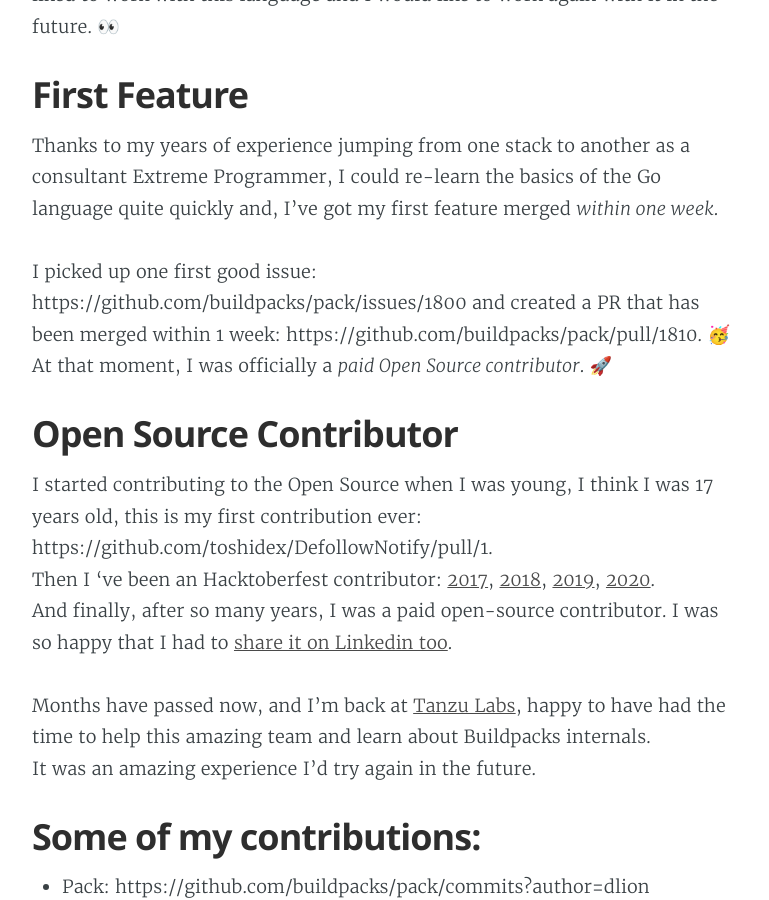
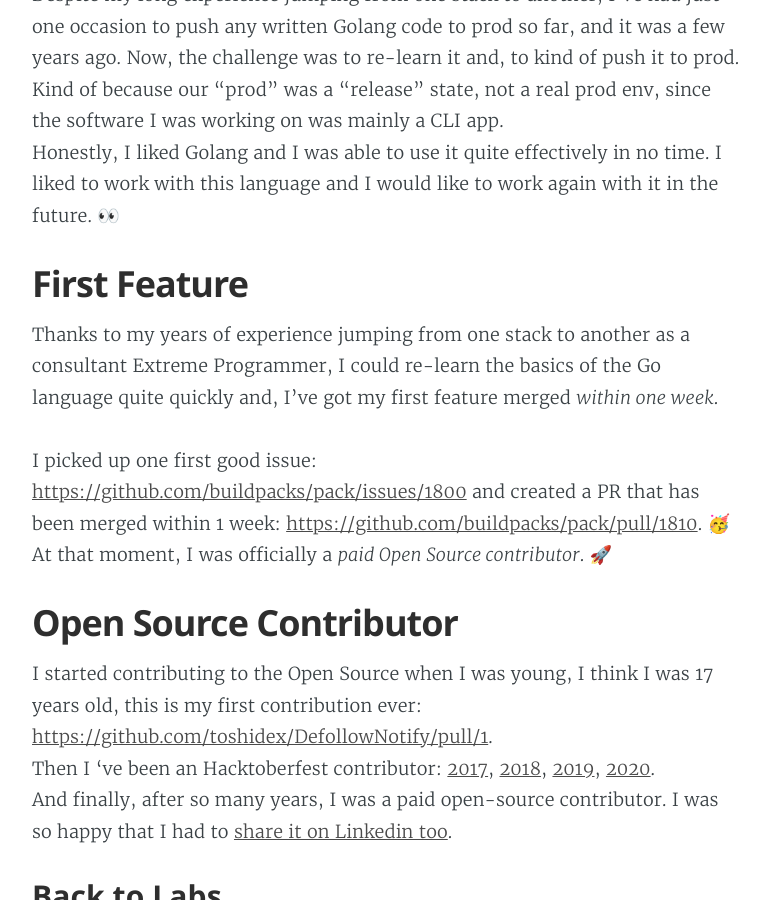
Before and after one commit to dlion/domenicoluciani, a Jekyll site: the page built from _posts/2023-11-16-buildpacks-3-months-later.md, in a window 1280 px wide and 900 px high, scrolled down 4832 px. Shown: the whole window, without its empty margins (253-1022 px from the left). Built offline with Jekyll 4.4.1, drawn with Linux system fonts in a browser that asks for light colours; some web fonts are replaced; comment, search, counter and statistics services are not loaded; some of the changed text lies outside the part shown.

Commit message:
Second revision of the take 3 article
Signed-off-by: Domenico Luciani <domenicoleoneluciani@gmail.com>

```diff
--- a/_posts/2023-11-16-buildpacks-3-months-later.md
+++ b/_posts/2023-11-16-buildpacks-3-months-later.md
@@ -62,6 +68,7 @@
 
 ## Expectations
 The expectations that have been set for me was to be able to deliver *one* feature at the end of the 3 months of the Take3.
+
 My todo list was kind of similar:
 * First week: get onboarded
 	* Learn about the project, the team, the codebase, etc.
@@ -78,31 +85,35 @@
 ## First Feature
 Thanks to my years of experience jumping from one stack to another as a consultant Extreme Programmer, I could re-learn the basics of the Go language quite quickly and, I've got my first feature merged *within one week*.
 
-I picked up one first good issue: https://github.com/buildpacks/pack/issues/1800 and created a PR that has been merged within 1 week: https://github.com/buildpacks/pack/pull/1810. 🥳
+I picked up one first good issue: [https://github.com/buildpacks/pack/issues/1800](https://github.com/buildpacks/pack/issues/1800) and created a PR that has been merged within 1 week: [https://github.com/buildpacks/pack/pull/1810](https://github.com/buildpacks/pack/pull/1810). 🥳
 At that moment, I was officially a *paid Open Source contributor*. 🚀
 
 ## Open Source Contributor
 
-I started contributing to the Open Source when I was young, I think I was 17 years old, this is my first contribution ever: https://github.com/toshidex/DefollowNotify/pull/1.
+I started contributing to the Open Source when I was young, I think I was 17 years old, this is my first contribution ever: [https://github.com/toshidex/DefollowNotify/pull/1](https://github.com/toshidex/DefollowNotify/pull/1).
 Then I 've been an Hacktoberfest contributor: [2017](https://domenicoluciani.com/2018/01/10/hacktoberfest-swag.html), [2018](https://domenicoluciani.com/2019/02/10/hacktoberfest-18.html), [2019](https://domenicoluciani.com/2019/12/18/hacktoberfest-19.html), [2020](https://domenicoluciani.com/2021/01/31/hacktoberfest2020.html).
 And finally, after so many years, I was a paid open-source contributor. I was so happy that I had to [share it on Linkedin too](https://www.linkedin.com/posts/dlion_github-buildpackspack-cli-for-building-activity-7079918050530975744-btba).
+
+### Back to Labs
 
 Months have passed now, and I'm back at [Tanzu Labs](https://tanzu.vmware.com/labs), happy to have had the time to help this amazing team and learn about Buildpacks internals.
 It was an amazing experience I'd try again in the future.
 
 ## Some of my contributions:
-* Pack: https://github.com/buildpacks/pack/commits?author=dlion
-* lifecycle: https://github.com/buildpacks/lifecycle/commits?author=dlion
-* samples: https://github.com/buildpacks/samples/commits?author=dlion
-* imgutil: https://github.com/buildpacks/imgutil/commits?author=dlion
-* docs: https://github.com/buildpacks/docs/commits?author=dlion
-* RFCs: https://github.com/buildpacks/rfcs/commits?author=dlion
+* Pack: [https://github.com/buildpacks/pack/commits?author=dlion](https://github.com/buildpacks/pack/commits?author=dlion)
+* lifecycle: [https://github.com/buildpacks/lifecycle/commits?author=dlion](https://github.com/buildpacks/lifecycle/commits?author=dlion)
+* samples: [https://github.com/buildpacks/samples/commits?author=dlion]( https://github.com/buildpacks/samples/commits?author=dlion)
+* imgutil: [https://github.com/buildpacks/imgutil/commits?author=dlion]([https://github.com/buildpacks/imgutil/commits?author=dlion)
+* docs: [https://github.com/buildpacks/docs/commits?author=dlion]([https://github.com/buildpacks/docs/commits?author=dlion)
+* RFCs: [https://github.com/buildpacks/rfcs/commits?author=dlion](https://github.com/buildpacks/rfcs/commits?author=dlion)
 
 I led and facilitated a [user journey mapping](https://tanzu.vmware.com/developer/practices/journey-map/) session with some our users about a [flatten feature](https://github.com/buildpacks/rfcs/pull/290), it was really interesting getting feedback from our users, shaping the functionality based on their feedback and of course, I was happy to have put my facilitation skills to help the project.
 
 ![user journey mapping](https://user-images.githubusercontent.com/2125236/257560685-b9a8a0b6-55f0-4074-a8d4-2d7baf6c4338.png)
 
-I over-achieved the initial goal of delivering just one small feature, but I've got passionate about the project and, I couldn't help myself delivering just one small thing, I wanted to have an impact and deliver as much value as possible to our users.
+## Outcome
+
+I **over-achieved** the initial goal of delivering just one small feature, but I've got passionate about the project and, I couldn't help myself delivering just one small thing, I wanted to have an impact and deliver as much value as possible to our users.
 
 ## Become a contributor
 
```
Also changed, not shown: other parts of _posts/2023-11-16-buildpacks-3-months-later.md (+9 -3 lines).
